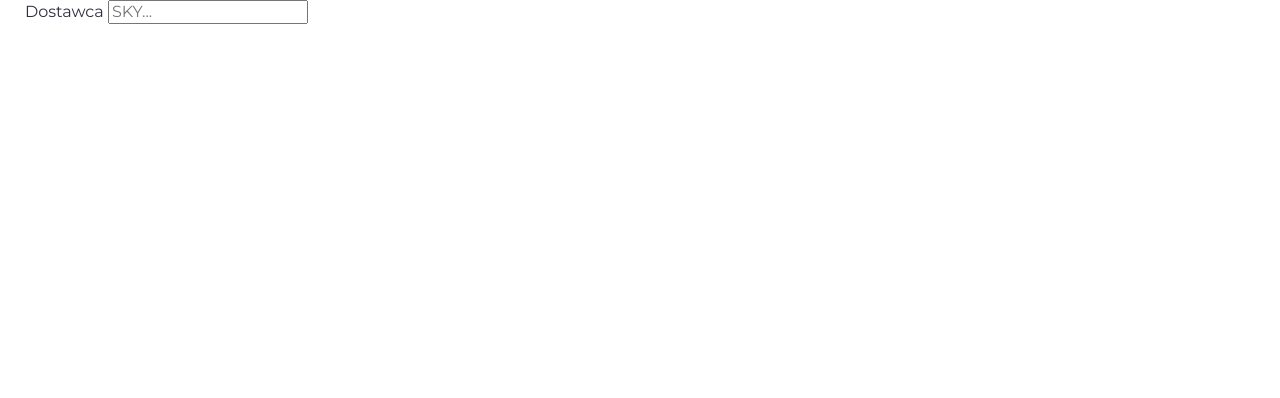
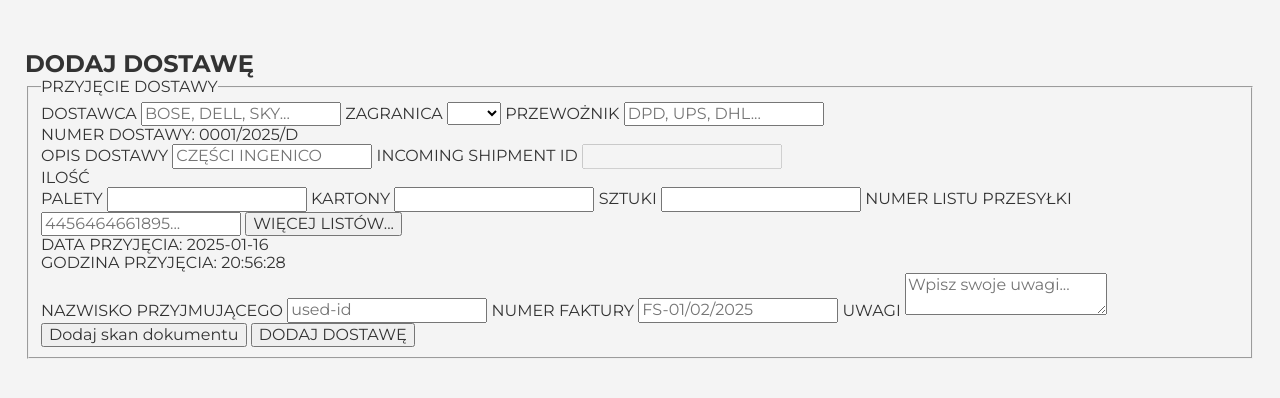
Before and after one commit to Vlad-Rzaiev/dostawy, a plain HTML site: page index.html in a window 1280 px wide. Drawn offline with nearby package versions, Linux system fonts and the light colour scheme.

Commit message:
Deploying to gh-pages from @ Vlad-Rzaiev/dostawy@41d2099d619227f01ea9c479f58118b0af44a86a 🚀

```diff
--- /dev/null
+++ b/assets/index-C_wpIZYQ.css
@@ -0,0 +1 @@
+body{font-family:Montserrat,sans-serif;background-color:#f4f4f4;color:#333}@media (prefers-reduced-motion: no-preference){*{scroll-behavior:smooth}}h1,h2,h3,h4,h5,h6,p{margin:0}a{display:block;text-align:center;color:inherit;text-decoration:none;cursor:pointer}ul,ol{margin:0;padding-left:0;list-style-type:none}img{display:block;max-width:100%;height:auto;object-fit:cover}button{cursor:pointer;color:inherit}input,textarea{outline:none}.container{min-width:320px;max-width:420px;padding-left:20px;padding-right:20px;margin:0 auto}@media screen and (min-width: 768px){.container{max-width:768px;padding-left:25px;padding-right:25px}}@media screen and (min-width: 1280px){.container{max-width:1280px}}.input-form-section{padding-top:50px;padding-bottom:50px}.deliveries-form,.deliveries-form-select,.main-title,.delivery-submit-btn,.deliveries-form-more-note-btn{text-transform:uppercase}
--- a/assets/index-DO8mf_AW.css
+++ /dev/null
@@ -1 +0,0 @@
-body{font-family:Montserrat,sans-serif;background-color:#fff;color:#2e2f42}a{display:block;text-align:center;color:inherit;text-decoration:none;cursor:pointer}ul{margin:0;padding-left:0;list-style-type:none}img{display:block;width:100%;height:100%;object-fit:cover}@media (prefers-reduced-motion: no-preference){*{scroll-behavior:smooth}}.container{min-width:320px;max-width:420px;padding-left:20px;padding-right:20px;margin:0 auto}@media screen and (min-width: 768px){.container{max-width:768px;padding-left:25px;padding-right:25px}}@media screen and (min-width: 1280px){.container{max-width:1280px}}
--- a/index.html
+++ b/index.html
@@ -4,7 +4,7 @@
     <meta charset="UTF-8" />
     <link rel="icon" type="image/svg+xml" href="/dostawy/favicon.svg" />
     <meta name="viewport" content="width=device-width, initial-scale=1.0" />
-    <title>Kurier</title>
+    <title>Carrier</title>
     <link rel="preconnect" href="https://fonts.googleapis.com" />
     <link rel="preconnect" href="https://fonts.gstatic.com" crossorigin />
     <link
@@ -19,7 +19,7 @@
       referrerpolicy="no-referrer"
     />
     <script type="module" crossorigin src="/dostawy/index.js"></script>
-    <link rel="stylesheet" crossorigin href="/dostawy/assets/index-DO8mf_AW.css">
+    <link rel="stylesheet" crossorigin href="/dostawy/assets/index-C_wpIZYQ.css">
   </head>
   <body>
     <header class="header-page">
@@ -27,16 +27,179 @@
     </header>
     <main>
       <div class="container">
-        <section class="">
+        <section class="input-form-section">
+          <h1 class="main-title">Dodaj dostawę</h1>
           <form class="deliveries-form deliveries-form-js">
-            <label class="deliveries-form-label" for="supplier">Dostawca</label>
-            <input
-              class="supplier-input"
-              type="text"
-              name="supplier"
-              placeholder="SKY..."
-              required
-            />
+            <fieldset class="deliveries-form-fieldset">
+              <legend>przyjęcie dostawy</legend>
+
+              <label class="deliveries-form-label" for="supplier">
+                Dostawca
+              </label>
+              <input
+                class="deliveries-form-input"
+                id="supplier"
+                type="text"
+                name="supplier"
+                placeholder="BOSE, DELL, SKY..."
+                required
+              />
+
+              <label class="deliveries-form-label" for="abroad">
+                Zagranica
+              </label>
+              <select
+                class="deliveries-form-select"
+                name="abroad"
+                id="abroad"
+                required
+              >
+                <option value="" disabled selected></option>
+                <option value="no">nie</option>
+                <option value="yes">tak</option>
+              </select>
+
+              <label class="deliveries-form-label" for="carrier">
+                Przewożnik
+              </label>
+              <input
+                class="deliveries-form-input"
+                id="carrier"
+                type="text"
+                name="carrier"
+                placeholder="DPD, UPS, DHL..."
+                required
+              />
+
+              <p class="delivery-no-text">
+                Numer dostawy:
+                <span class="delivery-no-number">0001</span>/2025/D
+              </p>
+
+              <label class="deliveries-form-label" for="delivery-descr">
+                Opis dostawy
+              </label>
+              <input
+                class="deliveries-form-input"
+                id="delivery-descr"
+                type="text"
+                name="delivery-descr"
+                placeholder="CZĘŚCI INGENICO"
+                required
+              />
+
+              <label class="deliveries-form-label" for="incoming-shipment-id">
+                incoming shipment id
+              </label>
+              <input
+                class="deliveries-form-input"
+                id="incoming-shipment-id"
+                type="text"
+                name="incoming-shipment-id"
+                required
+                disabled
+              />
+
+              <p class="deliveries-form-quantity-text">ilość</p>
+
+              <label class="deliveries-form-label" for="pallets">
+                palety
+              </label>
+              <input
+                class="deliveries-form-input"
+                id="pallets"
+                type="number"
+                name="pallets"
+                min="1"
+                step="1"
+              />
+
+              <label class="deliveries-form-label" for="boxes">kartony</label>
+              <input
+                class="deliveries-form-input"
+                id="boxes"
+                type="number"
+                name="boxes"
+                min="1"
+                step="1"
+              />
+
+              <label class="deliveries-form-label" for="pieces">sztuki</label>
+              <input
+                class="deliveries-form-input"
+                id="pieces"
+                type="number"
+                name="pieces"
+                min="1"
+                step="1"
+              />
+
+              <label class="deliveries-form-label" for="shiping-note-number">
+                numer listu przesyłki
+              </label>
+              <input
+                class="deliveries-form-input"
+                id="shiping-note-number"
+                type="text"
+                name="shiping-note-number"
+                placeholder="4456464661895..."
+                required
+              />
+
+              <button class="deliveries-form-more-note-btn" type="button">
+                więcej listów...
+              </button>
+
+              <p class="deliveries-form-date">
+                data przyjęcia: <span class="deliveries-form-date-js"></span>
+              </p>
+
+              <p class="deliveries-form-time">
+                godzina przyjęcia: <span class="deliveries-form-time-js"></span>
+              </p>
+
+              <label class="deliveries-form-label" for="recipient-name">
+                nazwisko przyjmującego
+              </label>
+              <input
+                class="deliveries-form-input"
+                id="recipient-name"
+                type="text"
+                name="recipient-name"
+                placeholder="used-id"
+                required
+              />
+
+              <label class="deliveries-form-label" for="invoice-num">
+                numer faktury
+              </label>
+              <input
+                class="deliveries-form-input"
+                id="invoice-num"
+                type="text"
+                name="invoice-num"
+                placeholder="FS-01/02/2025"
+              />
+
+              <label class="deliveries-form-label" for="comments">
+                uwagi
+              </label>
+              <textarea
+                class="deliveries-form-textarea"
+                id="comments"
+                type="text"
+                name="comments"
+                placeholder="Wpisz swoje uwagi..."
+              ></textarea>
+
+              <button class="deliveries-form-scan-btn" type="button">
+                Dodaj skan dokumentu
+              </button>
+
+              <button class="delivery-submit-btn" type="submit">
+                Dodaj dostawę
+              </button>
+            </fieldset>
           </form>
         </section>
       </div>
--- a/index.js
+++ b/index.js
@@ -1,2 +1,2 @@
-(function(){const t=document.createElement("link").relList;if(t&&t.supports&&t.supports("modulepreload"))return;for(const e of document.querySelectorAll('link[rel="modulepreload"]'))i(e);new MutationObserver(e=>{for(const r of e)if(r.type==="childList")for(const o of r.addedNodes)o.tagName==="LINK"&&o.rel==="modulepreload"&&i(o)}).observe(document,{childList:!0,subtree:!0});function s(e){const r={};return e.integrity&&(r.integrity=e.integrity),e.referrerPolicy&&(r.referrerPolicy=e.referrerPolicy),e.crossOrigin==="use-credentials"?r.credentials="include":e.crossOrigin==="anonymous"?r.credentials="omit":r.credentials="same-origin",r}function i(e){if(e.ep)return;e.ep=!0;const r=s(e);fetch(e.href,r)}})();console.log("hello");
+(function(){const o=document.createElement("link").relList;if(o&&o.supports&&o.supports("modulepreload"))return;for(const e of document.querySelectorAll('link[rel="modulepreload"]'))n(e);new MutationObserver(e=>{for(const t of e)if(t.type==="childList")for(const i of t.addedNodes)i.tagName==="LINK"&&i.rel==="modulepreload"&&n(i)}).observe(document,{childList:!0,subtree:!0});function s(e){const t={};return e.integrity&&(t.integrity=e.integrity),e.referrerPolicy&&(t.referrerPolicy=e.referrerPolicy),e.crossOrigin==="use-credentials"?t.credentials="include":e.crossOrigin==="anonymous"?t.credentials="omit":t.credentials="same-origin",t}function n(e){if(e.ep)return;e.ep=!0;const t=s(e);fetch(e.href,t)}})();document.querySelector(".delivery-no-number");const c=document.querySelector(".deliveries-form-date-js"),u=document.querySelector(".deliveries-form-time-js"),d=()=>{const r=new Date,o=r.getFullYear(),s=String(r.getMonth()+1).padStart(2,"0"),n=String(r.getDate()).padStart(2,"0");return`${o}-${s}-${n}`},a=()=>{setInterval(()=>{const r=new Date,o=String(r.getHours()).padStart(2,"0"),s=String(r.getMinutes()).padStart(2,"0"),n=String(r.getSeconds()).padStart(2,"0");u.textContent=`${o}:${s}:${n}`},1e3)};a();c.textContent=`${d()}`;
 //# sourceMappingURL=index.js.map
```
Also changed, not shown: 1 other file.
